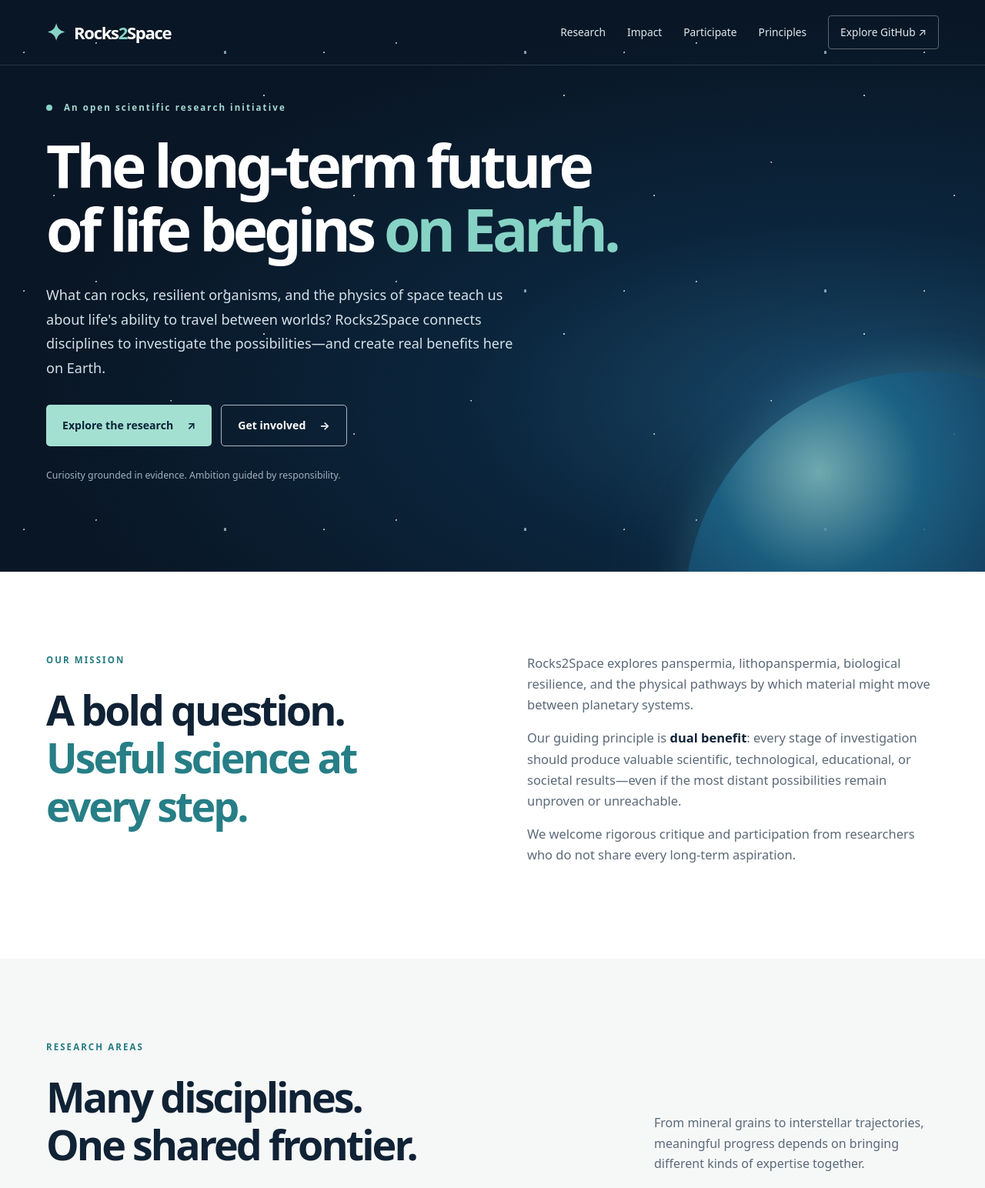
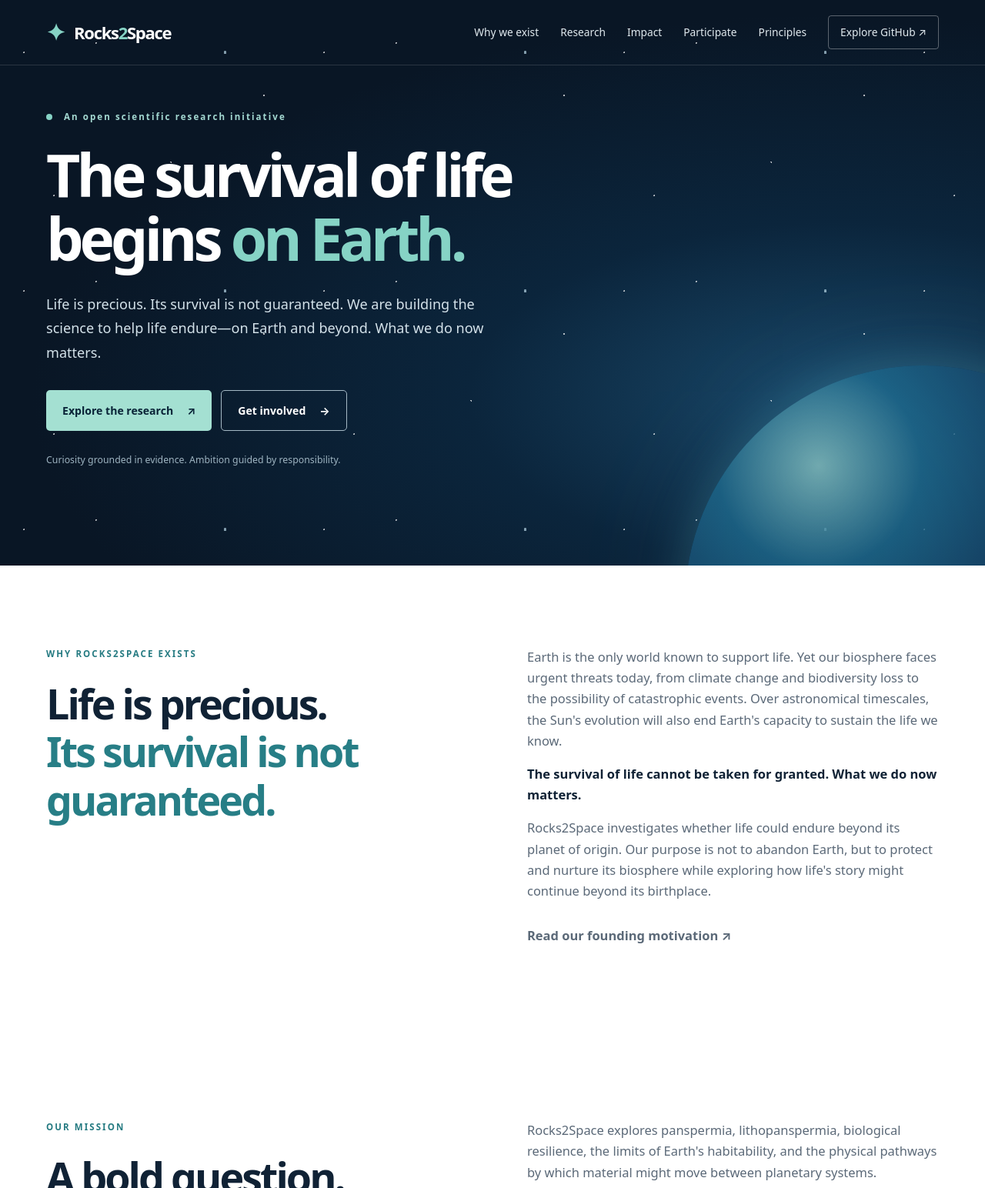
Before and after one commit to lukassaul/rocks2space.org, a plain HTML site: page index.html in a window 1280 px wide. Shown: the top 1544 px of the page at 77% size. Drawn offline with Linux system fonts and the light colour scheme.

Commit message:
Center survival-of-life mission on public homepage

```diff
--- a/index.html
+++ b/index.html
@@ -5,7 +5,7 @@
   <meta name="viewport" content="width=device-width, initial-scale=1">
   <meta name="description" content="Rocks2Space is an open, interdisciplinary research initiative exploring how life survives, travels, and might flourish beyond Earth—and how that research benefits Earth today.">
   <meta name="theme-color" content="#091625">
-  <title>Rocks2Space — The long-term future of life begins on Earth</title>
+  <title>Rocks2Space — The survival of life begins on Earth</title>
   <link rel="icon" href="favicon.svg" type="image/svg+xml">
   <link rel="stylesheet" href="styles.css">
 </head>
@@ -16,7 +16,7 @@
       <a class="brand" href="#home" aria-label="Rocks2Space home"><span class="brand-mark" aria-hidden="true">✦</span> Rocks<span class="brand-two">2</span>Space</a>
       <button class="menu-toggle" type="button" aria-label="Toggle navigation" aria-expanded="false" aria-controls="site-links">Menu <span aria-hidden="true">☰</span></button>
       <nav id="site-links" class="site-links" aria-label="Main navigation">
-        <a href="#research">Research</a><a href="#impact">Impact</a><a href="#participate">Participate</a><a href="#principles">Principles</a>
+        <a href="#why">Why we exist</a><a href="#research">Research</a><a href="#impact">Impact</a><a href="#participate">Participate</a><a href="#principles">Principles</a>
         <a class="nav-github" href="https://github.com/lukassaul/rocks-to-space" target="_blank" rel="noopener noreferrer">Explore GitHub ↗</a>
       </nav>
     </div>
@@ -26,17 +26,23 @@
       <div class="hero-stars" aria-hidden="true"></div>
       <div class="container hero-content">
         <p class="eyebrow"><span class="signal"></span> An open scientific research initiative</p>
-        <h1>The long-term future<br>of life begins <em>on Earth.</em></h1>
-        <p class="hero-copy">What can rocks, resilient organisms, and the physics of space teach us about life's ability to travel between worlds? Rocks2Space connects disciplines to investigate the possibilities—and create real benefits here on Earth.</p>
+        <h1>The survival of life<br>begins <em>on Earth.</em></h1>
+        <p class="hero-copy">Life is precious. Its survival is not guaranteed. We are building the science to help life endure—on Earth and beyond. What we do now matters.</p>
         <div class="actions"><a class="button primary" href="#research">Explore the research <span aria-hidden="true">↗</span></a><a class="button secondary" href="#participate">Get involved <span aria-hidden="true">→</span></a></div>
         <p class="hero-note">Curiosity grounded in evidence. Ambition guided by responsibility.</p>
       </div>
       <div class="planet" aria-hidden="true"></div>
     </section>
+    <section class="intro section" id="why" aria-labelledby="why-title">
+      <div class="container intro-grid">
+        <div><p class="eyebrow dark">WHY ROCKS2SPACE EXISTS</p><h2 id="why-title">Life is precious.<br><span class="accent">Its survival is not guaranteed.</span></h2></div>
+        <div><p>Earth is the only world known to support life. Yet our biosphere faces urgent threats today, from climate change and biodiversity loss to the possibility of catastrophic events. Over astronomical timescales, the Sun's evolution will also end Earth's capacity to sustain the life we know.</p><p><strong>The survival of life cannot be taken for granted. What we do now matters.</strong></p><p>Rocks2Space investigates whether life could endure beyond its planet of origin. Our purpose is not to abandon Earth, but to protect and nurture its biosphere while exploring how life's story might continue beyond its birthplace.</p><p><a class="text-link" href="https://github.com/lukassaul/rocks-to-space/blob/main/Strategy/Vision_and_Motivation/README.md">Read our founding motivation ↗</a></p></div>
+      </div>
+    </section>
     <section class="intro section" aria-labelledby="mission-title">
       <div class="container intro-grid">
         <div><p class="eyebrow dark">OUR MISSION</p><h2 id="mission-title">A bold question.<br><span class="accent">Useful science at every step.</span></h2></div>
-        <div><p>Rocks2Space explores panspermia, lithopanspermia, biological resilience, and the physical pathways by which material might move between planetary systems.</p><p>Our guiding principle is <strong>dual benefit</strong>: every stage of investigation should produce valuable scientific, technological, educational, or societal results—even if the most distant possibilities remain unproven or unreachable.</p><p>We welcome rigorous critique and participation from researchers who do not share every long-term aspiration.</p></div>
+        <div><p>Rocks2Space explores panspermia, lithopanspermia, biological resilience, the limits of Earth's habitability, and the physical pathways by which material might move between planetary systems.</p><p>Our guiding principle is <strong>dual benefit</strong>: every stage of investigation should produce valuable scientific, technological, educational, or societal results—even if the most distant possibilities remain unproven or unreachable.</p><p>We welcome rigorous critique and participation from researchers who do not share every long-term aspiration.</p></div>
       </div>
     </section>
     <section class="research section" id="research" aria-labelledby="research-title">
```
